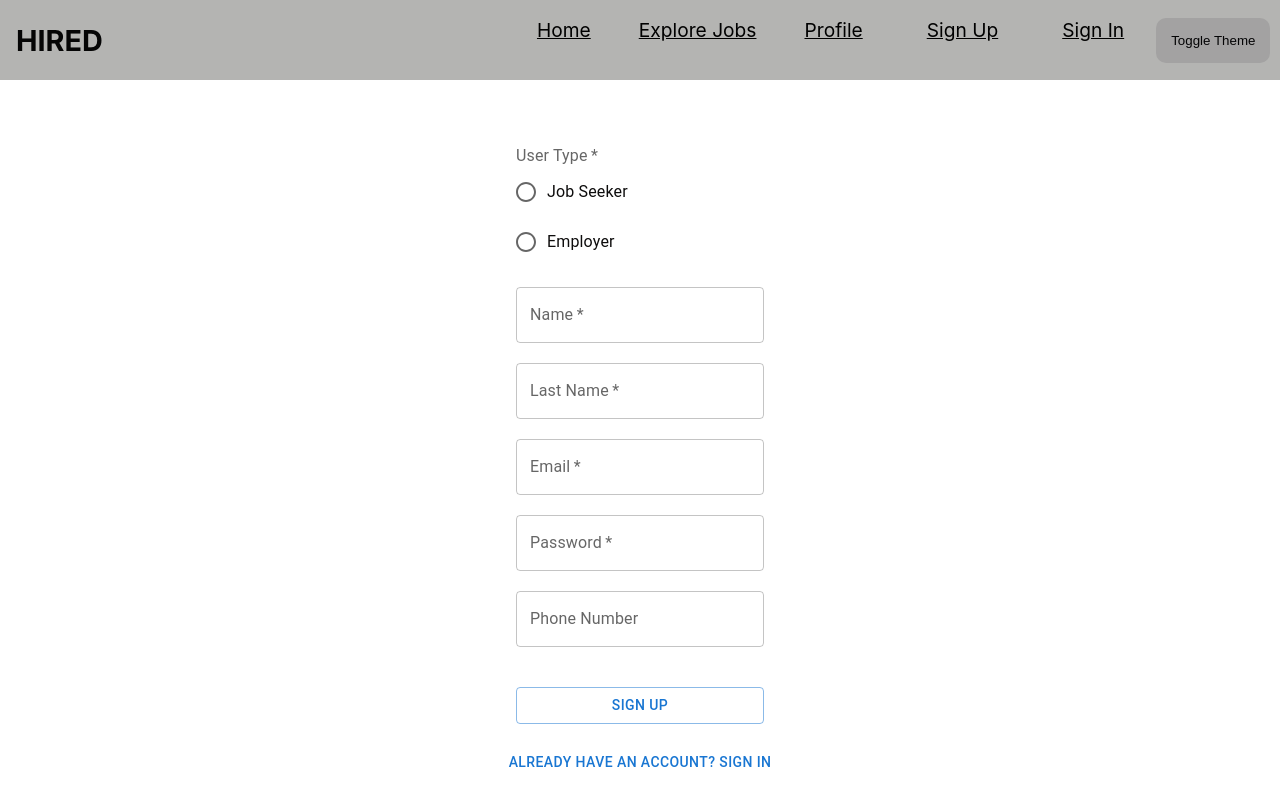
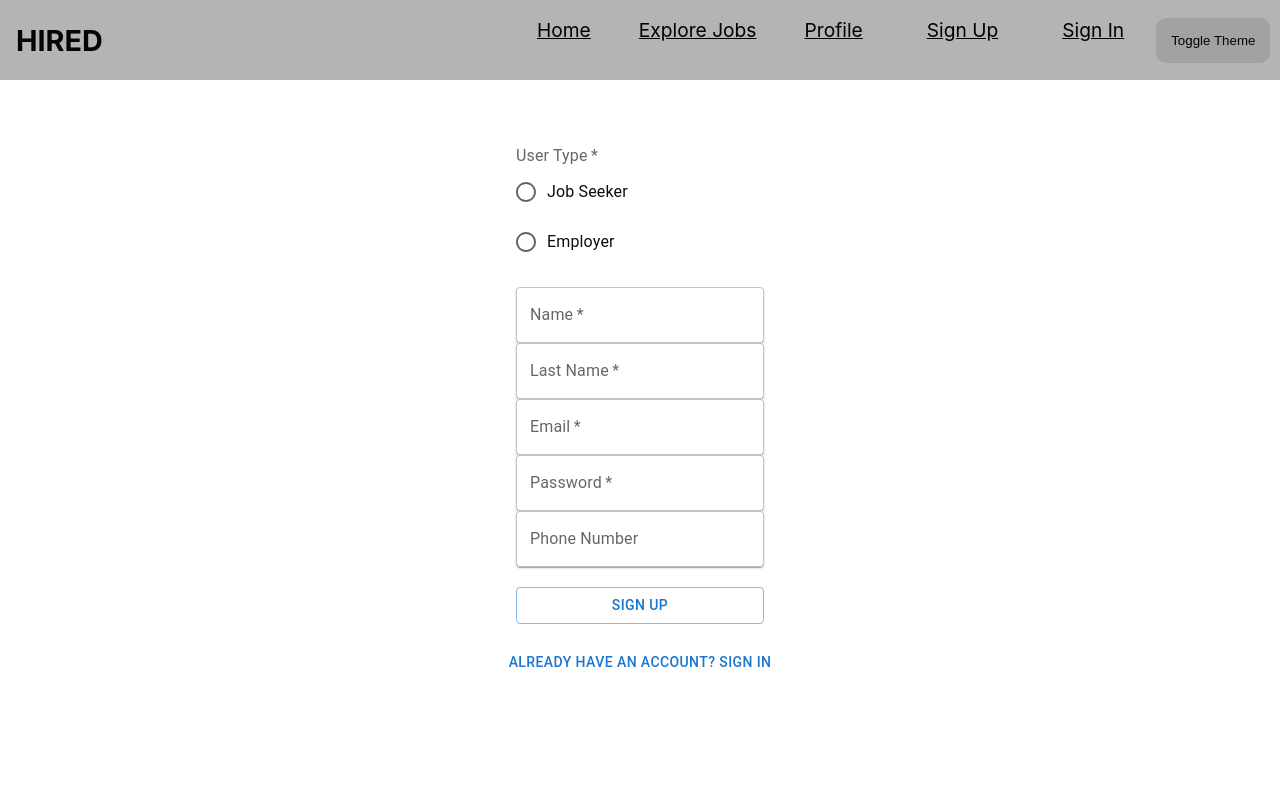
Before and after one commit to RyanGuzelian/Alpha_team_soen341project2023, a React (Create React App) app in the folder frontend/: page /signup in a window 1280 px wide. Shown: the top 806 px of the page. Built offline with nearby package versions, Linux system fonts and the light colour scheme.

Commit message:
updating toggle theme feature #115

```diff
--- a/frontend/src/components/pages/EditProfile.js
+++ b/frontend/src/components/pages/EditProfile.js
@@ -31,7 +31,7 @@ const EditProfile = () => {
             type="name"
             id="name"
             placeholder="Full Name"
-            style={{ color: textColor }}
+
           />
 
           <FormLabel htmlFor="num"> Phone Number </FormLabel>
@@ -42,7 +42,7 @@ const EditProfile = () => {
             placeholder="xxx-xxx-xxxx"
             id="number"
             name="number"
-            style={{ color: textColor }}
+
           />
 
           <FormLabel htmlFor="adrs"> Address </FormLabel>
@@ -53,7 +53,7 @@ const EditProfile = () => {
             placeholder="Please put your current address"
             id="adrs"
             name="adrs"
-            style={{ color: textColor }}
+
           />
 
           <FormLabel htmlFor="edu"> Education </FormLabel>
@@ -64,7 +64,7 @@ const EditProfile = () => {
             placeholder="Please put your current level of education"
             id="edu"
             name="edu"
-            style={{ color: textColor }}
+
           />
 
           <Button type="submit"> Submit Changes </Button>
--- a/frontend/src/components/pages/Post.js
+++ b/frontend/src/components/pages/Post.js
@@ -1,10 +1,14 @@
-import { TextField, Button } from "@mui/material";
+import { TextField, Button, Paper } from "@mui/material";
 import React, { useState, useEffect, useContext } from "react";
 import { useNavigate } from "react-router-dom";
 import UserContext from "../../UserContext";
+import {useTheme} from "../theme/ThemeProvider"
 
 
 function Post() {
+
+  const { currentTheme } = useTheme();
+  const textColor = currentTheme === 'light' ? 'black' : 'white';
 
     const { user } = useContext(UserContext);
     console.log(user["_id"])
@@ -64,14 +68,21 @@ function Post() {
     return( user["User_type"]==="employer"?
         <>
         <form style = {{paddingTop:"5%"}} className="postForm" onSubmit={handleSubmit}>
+
+        <Paper style={{ color : textColor }}>
             <TextField required id="title" onChange={handleChange} name="title" label="Title"/>
             <br/>
+            </Paper>
 
+            <Paper style={{ color : textColor }}>
             <TextField required multiline rows="20" id="description" onChange={handleChange} name="description" label="Description"/>
             <br/>
+            </Paper>
 
+            <Paper style={{ color : textColor }}>
             <TextField required id="location" onChange={handleChange} name="location" label="Location"/>
             <br/>
+            </Paper>
 
             <Button type="submit" variant="outlined">
             Post
--- a/frontend/src/components/pages/Profile.js
+++ b/frontend/src/components/pages/Profile.js
@@ -1,11 +1,15 @@
 import React, { useContext, useState } from "react";
 import EditProfile from "./EditProfile";
-import { TextField, Button, Container, Typography, Box } from '@mui/material';
+import { TextField, Button, Container, Typography, Box, Paper } from '@mui/material';
 
 import { BrowserRouter, Routes, Route, useNavigate } from "react-router-dom";
 import UserContext from "../../UserContext";
+import {useTheme} from "../theme/ThemeProvider"
 
 const Profile = () => {
+
+  const { currentTheme } = useTheme();
+  const textColor = currentTheme === 'light' ? 'black' : 'white';
 
   const {user, setUser} = useContext(UserContext)
   const navigate=useNavigate();
@@ -41,24 +45,30 @@ const Profile = () => {
   };
   return (
     user?
-    <div>
+    <div  >
 
 
       <Container>
       <Typography variant="h4" gutterBottom>
         Update User Information
       </Typography>
-      <form onSubmit={handleSubmit}>
+
+     <form onSubmit={handleSubmit} >
+
+      <Paper style={{ color : textColor }}>
         <Box mb={2}>
-          <TextField
+        <TextField
             fullWidth
             label="Name"
             name="name"
             value={formData.name}
             onChange={handleChange}
             variant="outlined"
-          />
+           />
         </Box>
+        </Paper>
+
+        <Paper style={{ color : textColor }}>
         <Box mb={2}>
           <TextField
             fullWidth
@@ -70,6 +80,9 @@ const Profile = () => {
             variant="outlined"
           />
         </Box>
+        </Paper>
+
+        <Paper style={{ color : textColor }}>
         <Box mb={2}>
           <TextField
             fullWidth
@@ -80,6 +93,9 @@ const Profile = () => {
             variant="outlined"
           />
         </Box>
+        </Paper>
+
+        <Paper style={{ color : textColor }}>
         <Box mb={2}>
           <TextField
             fullWidth
@@ -90,10 +106,13 @@ const Profile = () => {
             variant="outlined"
           />
         </Box>
+        </Paper>
+
         <Button type="submit" variant="contained">
           Update
         </Button>
       </form>
+
     </Container>
      <Button variant="contained" onClick={handleLogout}>Log Out</Button>
 
--- a/frontend/src/components/pages/SignIn.js
+++ b/frontend/src/components/pages/SignIn.js
@@ -5,9 +5,11 @@ import {
   TextField,
   Snackbar,
   Alert,
+  Paper
 } from "@mui/material";
 import { useNavigate } from "react-router-dom";
 import UserContext from "../../UserContext";
+import {useTheme} from "../theme/ThemeProvider"
 
 
 function SignIn() {
@@ -21,6 +23,9 @@ function SignIn() {
     email: "",
     password: "",
   });
+
+  const { currentTheme } = useTheme();
+  const textColor = currentTheme === 'light' ? 'black' : 'white';
 
 
   const handleChange = (e) => {
@@ -82,6 +87,7 @@ function SignIn() {
     >
       <form className="signin-form" onSubmit={handleSubmit}>
         <FormGroup>
+        <Paper style={{ color : textColor }}>
           <TextField
             required
             id="email"
@@ -90,7 +96,10 @@ function SignIn() {
             name="email"
             onChange={handleChange}
           />
+          </Paper>
           <br />
+
+          <Paper style={{ color : textColor }}>
           <TextField
             required
             id="password"
@@ -100,6 +109,7 @@ function SignIn() {
             name="password"
             onChange={handleChange}
           />
+          </Paper>
           <br />
           <Button type="submit" variant="outlined">
             {" "}
--- a/frontend/src/components/pages/SignUp.js
+++ b/frontend/src/components/pages/SignUp.js
@@ -11,8 +11,9 @@ import {
   TextField,
   FormGroup,
   Button,
+  Paper
 } from "@mui/material";
-import ThemeProvider from "../theme/ThemeProvider";
+import {useTheme} from "../theme/ThemeProvider";
 
 function SignUp() {
   const [inputs, setInputs] = useState({
@@ -33,6 +34,10 @@ function SignUp() {
     // CV: "",
     // applied: [],
   });
+
+  const { currentTheme } = useTheme();
+  const textColor = currentTheme === 'light' ? 'black' : 'white';
+
   const navigate = useNavigate();
   const [postable, setPostable] = useState(false);
   const [open, setOpen] = useState(false);
@@ -97,29 +102,46 @@ function SignUp() {
     <div className="auth-form-container" style={{ paddingTop: "5%" }}>
       <form className="signup-form" onSubmit={handleSubmit}>
         <FormGroup>
+
+
           <FormControl
             required
             onChange={handleChange}
             value={inputs.User_type}
           >
-            <FormLabel id="User_type">User Type</FormLabel>
-            <RadioGroup name="User_type">
-              <FormControlLabel
+
+            <FormLabel   id="User_type">User Type
+            </FormLabel>
+
+
+
+            <RadioGroup   name="User_type">
+
+             <FormControlLabel
                 value="seeker"
                 control={<Radio />}
                 label="Job Seeker"
               />
+
+
               <FormControlLabel
                 value="employer"
                 control={<Radio />}
                 label="Employer"
               />
-            </RadioGroup>
-          </FormControl>
+
+             </RadioGroup>
+
+           </FormControl>
+
           <br />
+
+
 
           {isEmployer ? (
             <>
+
+              <Paper style={{ color : textColor }}>
               <TextField
                 required
                 id="company"
@@ -129,9 +151,12 @@ function SignUp() {
                 label="Company Name"
               />
               <br />
+              </Paper>
+
             </>
           ) : (
             <>
+              <Paper style={{ color : textColor }}>
               <TextField
                 required
                 id="name"
@@ -141,7 +166,9 @@ function SignUp() {
                 label="Name"
               />
               <br />
+              </Paper>
 
+              <Paper style={{ color : textColor }}>
               <TextField
                 required
                 id="lastName"
@@ -151,9 +178,10 @@ function SignUp() {
                 label="Last Name"
               />
               <br />
+              </Paper>
             </>
           )}
-
+           <Paper style={{ color : textColor }}>
           <TextField
             required
             id="email"
@@ -163,7 +191,9 @@ function SignUp() {
             label="Email"
           />
           <br />
+          </Paper>
 
+          <Paper style={{ color : textColor }}>
           <TextField
             required
             id="password"
@@ -174,7 +204,9 @@ function SignUp() {
             name="password"
           />
           <br />
+          </Paper>
 
+          <Paper style={{ color : textColor }}>
           <TextField
             id="phone"
             onChange={handleChange}
@@ -183,6 +215,7 @@ function SignUp() {
             label="Phone Number"
           />
           <br />
+          </Paper>
           {/* <FormControl required name="education" onChange={handleChange} value={inputs.education}>
             <FormLabel id="education">Highest level of education</FormLabel>
             <RadioGroup>
--- a/frontend/src/components/theme/ThemeProvider.js
+++ b/frontend/src/components/theme/ThemeProvider.js
@@ -21,7 +21,7 @@ const ThemeProvider = ({ children }) => {
 
   return (
     <ThemeContext.Provider value={{ currentTheme, toggleTheme }}>
-      <div style={{ background: theme.background, color: theme.color }}>
+      <div style={{ background: theme.background, color: theme.color, minHeight: '100vh' }}>
         {React.Children.map(children, (child) => {
           if (React.isValidElement(child)) {
             return React.cloneElement(child, {
```
Also changed, not shown: frontend/src/index.js (+1 -6 lines).
